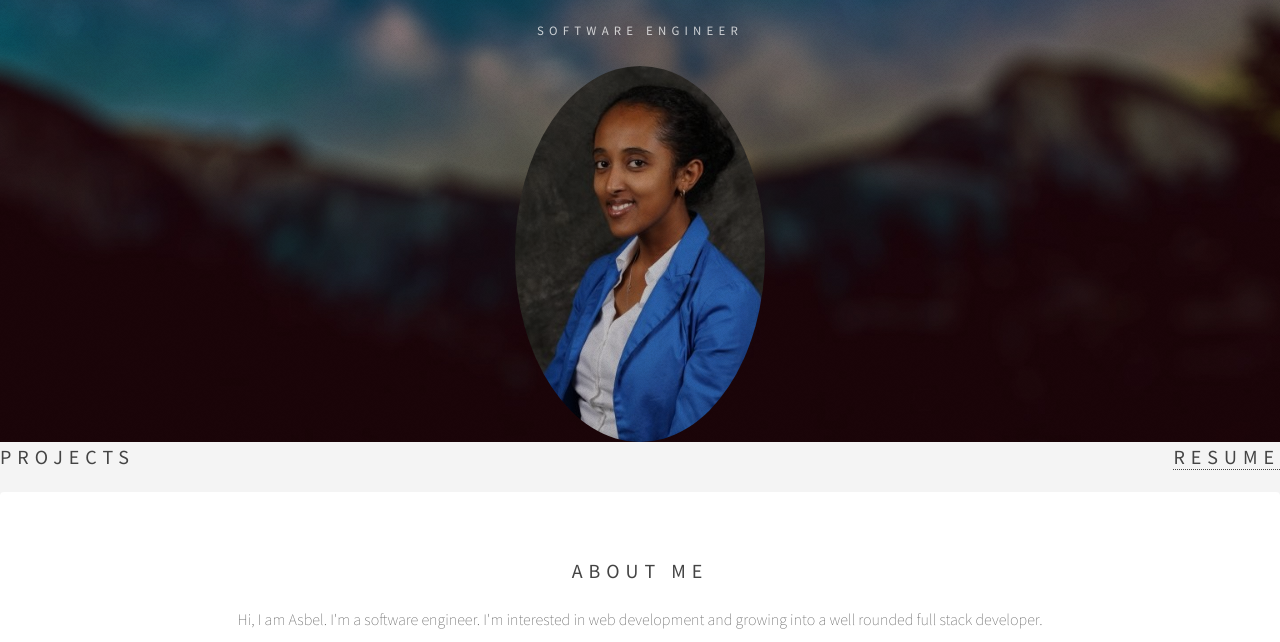
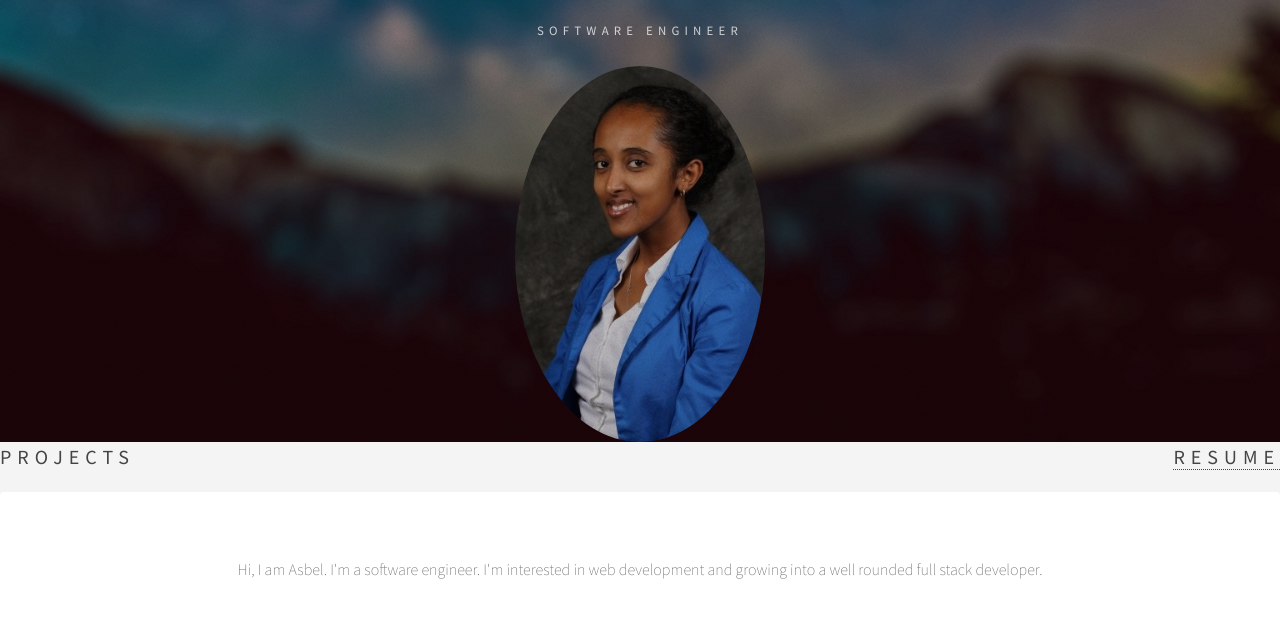
Before and after one commit to asbel/asbel, a plain HTML site: page index.html in a window 1280 px wide. Shown: the part 158-800 px from the top of the page. Drawn offline with Linux system fonts and the light colour scheme.

Commit message:
removed about me

```diff
--- a/index.html
+++ b/index.html
@@ -52,7 +52,6 @@
 				<!-- Banner -->
 					<section id="intro" class="main">
 
-						<h3>About me</h3>
 
 					<p>Hi, I am Asbel. I'm a software engineer. I'm interested in web development and growing into a well rounded full stack developer.</p>
 
```
